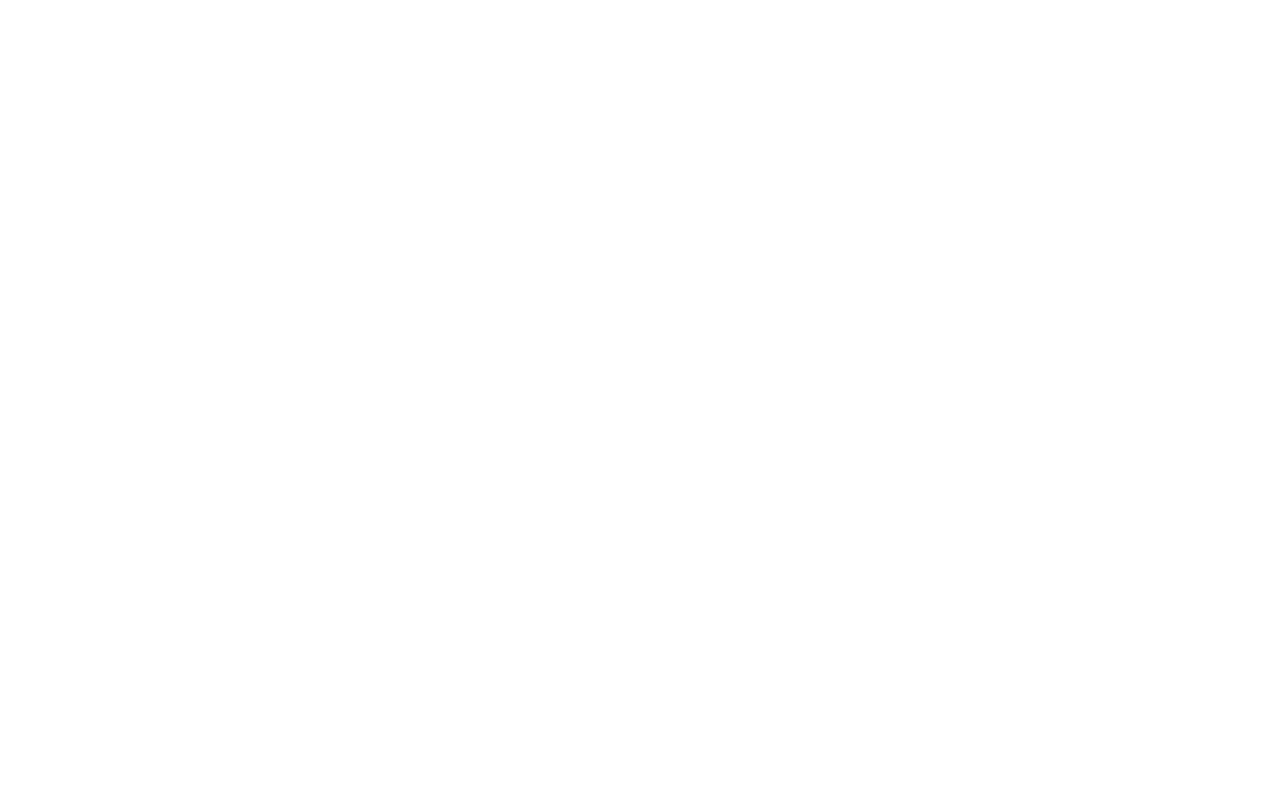
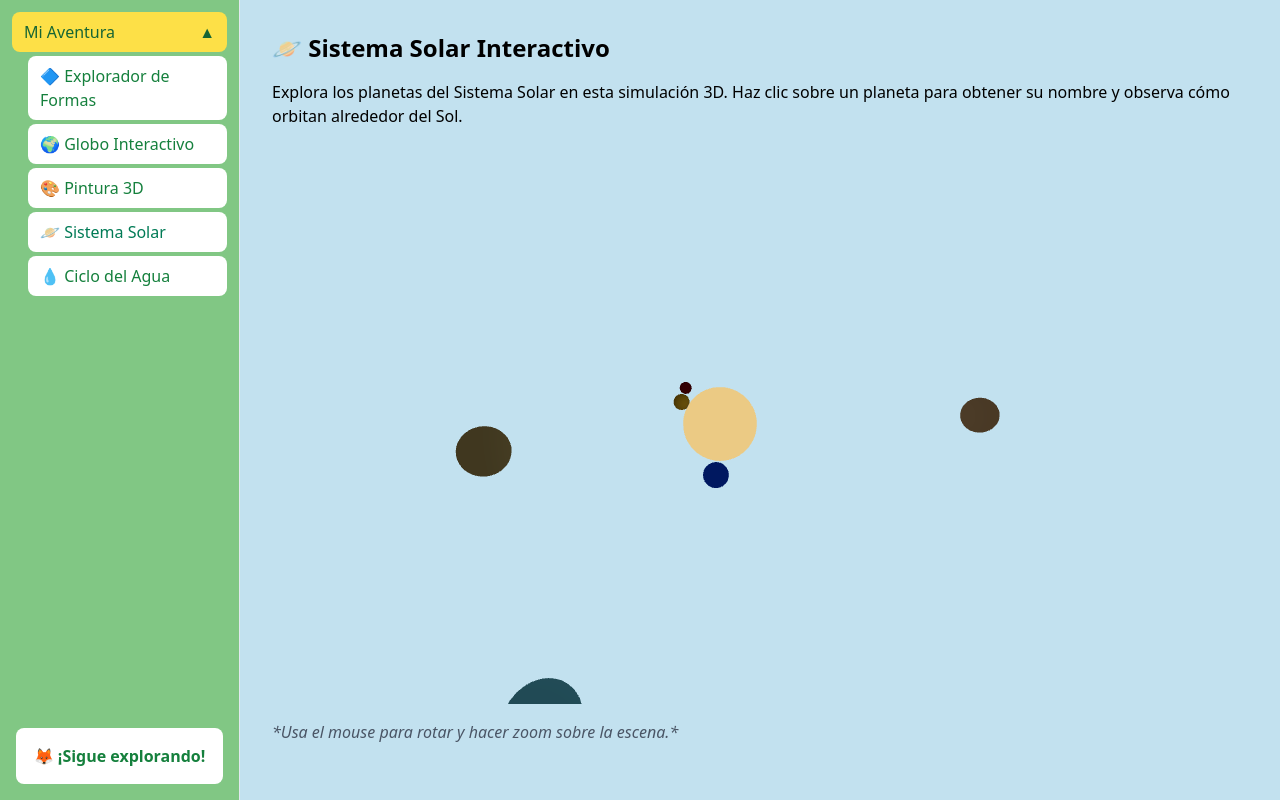
Before and after one commit to SebastianBolivar01/integracion-continua, a React (Vite) app in the folder integracion_continua/: page /solarsystem in a window 1280 px wide. Before the commit this address had no page. Built offline with nearby package versions, Linux system fonts and the light colour scheme.

Commit message:
añado nueva funcionalidades

```diff
--- a/integracion_continua/src/components/Sidebar.tsx
+++ b/integracion_continua/src/components/Sidebar.tsx
@@ -10,6 +10,8 @@
   { label: "🔷 Explorador de Formas", route: "/shapes" },
   { label: "🌍 Globo Interactivo", route: "/globe" },
   { label: "🎨 Pintura 3D", route: "/paint" },
+  { label: "🪐 Sistema Solar", route: "/solarsystem" },
+  { label: "💧 Ciclo del Agua", route: "/watercycle" },
 ];
 
 export default function Sidebar() {
--- /dev/null
+++ b/integracion_continua/src/components/SolarSystemScene.tsx
@@ -0,0 +1,69 @@
+import React, { useRef } from "react";
+import { Canvas, useFrame } from "@react-three/fiber";
+import { OrbitControls } from "@react-three/drei";
+import * as THREE from "three";
+
+interface PlanetProps {
+  name: string;
+  color: string;
+  size: number;
+  distance: number;
+  speed: number;
+  onClick: (name: string) => void;
+}
+
+function Planet({ name, color, size, distance, speed, onClick }: PlanetProps) {
+  const meshRef = useRef<THREE.Mesh>(null!);
+  const angleRef = useRef(Math.random() * Math.PI * 2);
+
+  useFrame(() => {
+    angleRef.current += speed;
+    meshRef.current.position.x = Math.cos(angleRef.current) * distance;
+    meshRef.current.position.z = Math.sin(angleRef.current) * distance;
+  });
+
+  return (
+    <mesh ref={meshRef} onClick={() => onClick(name)}>
+      <sphereGeometry args={[size, 32, 32]} />
+      <meshStandardMaterial color={color} />
+    </mesh>
+  );
+}
+
+export default function SolarSystemScene() {
+  const handlePlanetClick = (name: string) => {
+    alert(`${name} — planeta del Sistema Solar`);
+  };
+
+  const planets = [
+    { name: "Mercurio", color: "#b5b5b5", size: 0.2, distance: 2, speed: 0.02 },
+    { name: "Venus", color: "#d4af37", size: 0.3, distance: 3, speed: 0.015 },
+    { name: "Tierra", color: "#2e77ff", size: 0.32, distance: 4, speed: 0.013 },
+    { name: "Marte", color: "#b03030", size: 0.25, distance: 5, speed: 0.011 },
+    { name: "Júpiter", color: "#c2b280", size: 0.7, distance: 7, speed: 0.009 },
+    { name: "Saturno", color: "#d2b48c", size: 0.6, distance: 9, speed: 0.007 },
+    { name: "Urano", color: "#8ad3e6", size: 0.45, distance: 11, speed: 0.006 },
+    { name: "Neptuno", color: "#4169e1", size: 0.45, distance: 13, speed: 0.005 },
+  ];
+
+  return (
+    <div style={{ width: "70vw", height: "70vh" }}>
+      <Canvas camera={{ position: [0, 5, 15], fov: 60 }}>
+        <ambientLight intensity={0.4} />
+        <pointLight position={[0, 0, 0]} intensity={1.5} />
+        {/* Sol */}
+        <mesh>
+          <sphereGeometry args={[1.2, 32, 32]} />
+          <meshStandardMaterial emissive={"#ffaa00"} emissiveIntensity={1} />
+        </mesh>
+
+        {/* Planetas */}
+        {planets.map((p) => (
+          <Planet key={p.name} {...p} onClick={handlePlanetClick} />
+        ))}
+
+        <OrbitControls />
+      </Canvas>
+    </div>
+  );
+}
--- /dev/null
+++ b/integracion_continua/src/components/WaterCycleScene.tsx
@@ -0,0 +1,65 @@
+import React, { useRef } from "react";
+import { Canvas, useFrame } from "@react-three/fiber";
+import { OrbitControls } from "@react-three/drei";
+import * as THREE from "three";
+
+function Droplet({ startY }: { startY: number }) {
+  const ref = useRef<THREE.Mesh>(null!);
+  useFrame((state) => {
+    const t = state.clock.getElapsedTime();
+    ref.current.position.y = startY + Math.sin(t * 2) * 1.5;
+  });
+
+  return (
+    <mesh ref={ref} position={[0, startY, 0]}>
+      <sphereGeometry args={[0.05, 16, 16]} />
+      <meshStandardMaterial color="#00aaff" />
+    </mesh>
+  );
+}
+
+export default function WaterCycleScene() {
+  return (
+    <div style={{ width: "70vw", height: "70vh" }}>
+      <Canvas camera={{ position: [0, 3, 8], fov: 60 }}>
+        <ambientLight intensity={0.5} />
+        <directionalLight position={[5, 5, 5]} intensity={1} />
+
+        {/* Mar */}
+        <mesh rotation={[-Math.PI / 2, 0, 0]} position={[0, -1, 0]}>
+          <planeGeometry args={[10, 10]} />
+          <meshStandardMaterial color="#1e90ff" />
+        </mesh>
+
+        {/* Montaña */}
+        <mesh position={[-2, 0, 0]}>
+          <coneGeometry args={[1, 2, 32]} />
+          <meshStandardMaterial color="#654321" />
+        </mesh>
+
+        {/* Nube */}
+        <group position={[2, 2, 0]}>
+          <mesh position={[0, 0, 0]}>
+            <sphereGeometry args={[0.6, 16, 16]} />
+            <meshStandardMaterial color="#ffffff" />
+          </mesh>
+          <mesh position={[0.6, 0, 0]}>
+            <sphereGeometry args={[0.5, 16, 16]} />
+            <meshStandardMaterial color="#ffffff" />
+          </mesh>
+          <mesh position={[-0.6, 0, 0]}>
+            <sphereGeometry args={[0.5, 16, 16]} />
+            <meshStandardMaterial color="#ffffff" />
+          </mesh>
+        </group>
+
+        {/* Gotas animadas */}
+        {[...Array(6)].map((_, i) => (
+          <Droplet key={i} startY={Math.random() * 2} />
+        ))}
+
+        <OrbitControls />
+      </Canvas>
+    </div>
+  );
+}
--- a/integracion_continua/src/routes/AppRoutes.tsx
+++ b/integracion_continua/src/routes/AppRoutes.tsx
@@ -7,6 +7,8 @@
 import ShapesView from "../views/ShapesView";
 import GlobeView from "../views/GlobeView";
 import PaintView from "../views/PaintView";
+import SolarSystemView from "../views/SolarSystemView";
+import WaterCycleView from "../views/WaterCycleView";
 
 export default function AppRoutes() {
   return (
@@ -19,6 +21,8 @@
         <Route path="shapes" element={<ShapesView />} />
         <Route path="globe" element={<GlobeView />} />
         <Route path="paint" element={<PaintView />} />
+        <Route path="solarsystem" element={<SolarSystemView />} />
+        <Route path="watercycle" element={<WaterCycleView />} />
       </Route>
     </Routes>
   );
--- /dev/null
+++ b/integracion_continua/src/views/SolarSystemView.tsx
@@ -0,0 +1,17 @@
+import SolarSystemScene from "../components/SolarSystemScene";
+
+export default function SolarSystemView() {
+  return (
+    <div className="p-4">
+      <h2 className="text-2xl font-bold mb-4">🪐 Sistema Solar Interactivo</h2>
+      <p className="mb-4">
+        Explora los planetas del Sistema Solar en esta simulación 3D.
+        Haz clic sobre un planeta para obtener su nombre y observa cómo orbitan alrededor del Sol.
+      </p>
+      <SolarSystemScene />
+      <p className="mt-4 text-gray-600 italic">
+        *Usa el mouse para rotar y hacer zoom sobre la escena.*
+      </p>
+    </div>
+  );
+}
--- /dev/null
+++ b/integracion_continua/src/views/WaterCycleView.tsx
@@ -0,0 +1,18 @@
+import WaterCycleScene from "../components/WaterCycleScene";
+
+export default function WaterCycleView() {
+  return (
+    <div className="p-4">
+      <h2 className="text-2xl font-bold mb-4">💧 Ciclo del Agua en 3D</h2>
+      <p className="mb-4">
+        Observa cómo el agua se mueve a través de su ciclo natural:
+        evaporación, condensación, precipitación y escorrentía.
+        Este modelo 3D simplificado muestra las fases principales del ciclo del agua.
+      </p>
+      <WaterCycleScene />
+      <p className="mt-4 text-gray-600 italic">
+        *Puedes rotar la cámara con el mouse para ver la escena desde diferentes ángulos.*
+      </p>
+    </div>
+  );
+}
```
